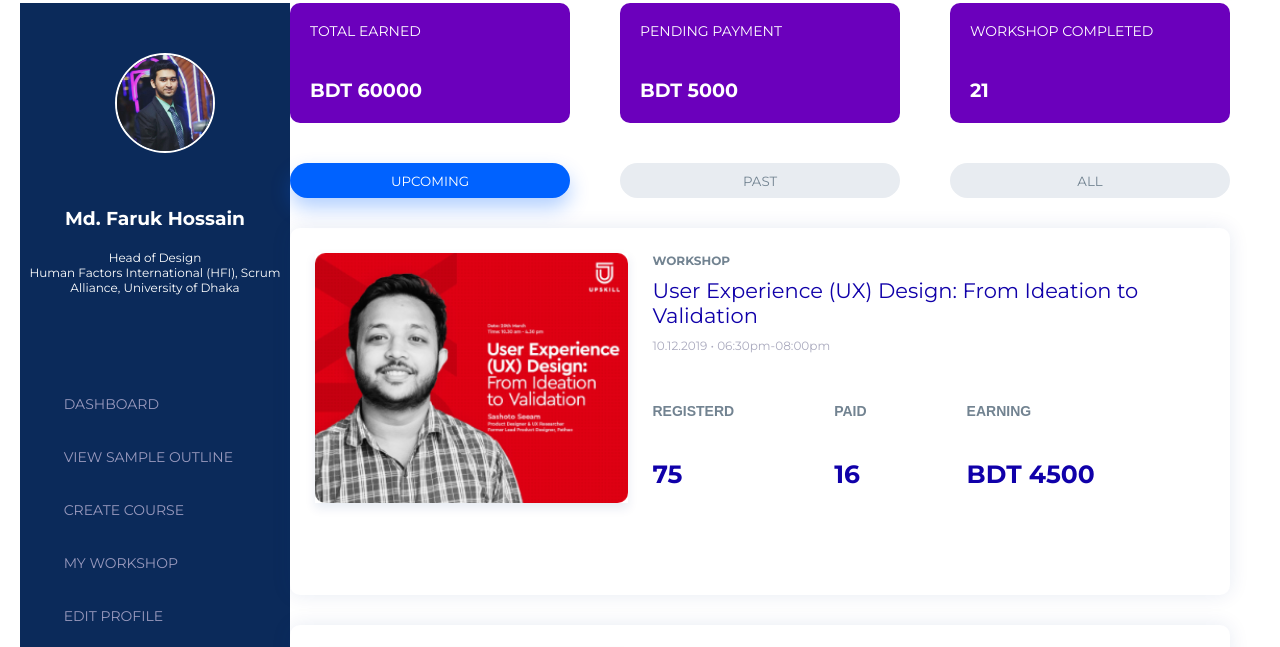
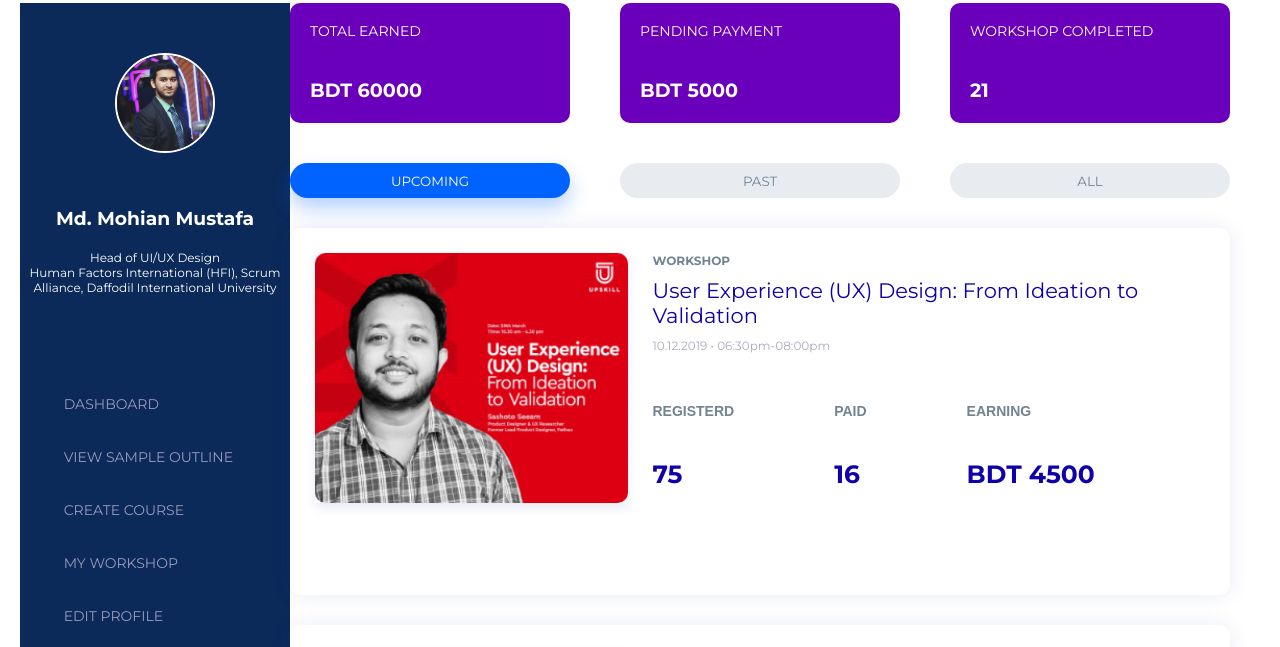
Before and after one commit to mohiandipta/upskill-website-design-with-html-css, a plain HTML site: page training.html in a window 1280 px wide. Shown: the part 82-729 px from the top of the page. Drawn offline with Linux system fonts and the light colour scheme.

Commit message:
third commit

```diff
--- a/training.html
+++ b/training.html
@@ -38,9 +38,9 @@
                 <img src="assets/images/user-img.jpg" alt="">
             </div>
             <div class="user-details">
-                <h3>Md. Faruk Hossain</h3>
-                <p>Head of Design</p>
-                <p>Human Factors International (HFI), Scrum Alliance, University of Dhaka</p>
+                <h3>Md. Mohian Mustafa</h3>
+                <p>Head of UI/UX Design</p>
+                <p>Human Factors International (HFI), Scrum Alliance, Daffodil International University </p>
             </div>
             <div class="svg">
                 <div class="Dashboard">
```
